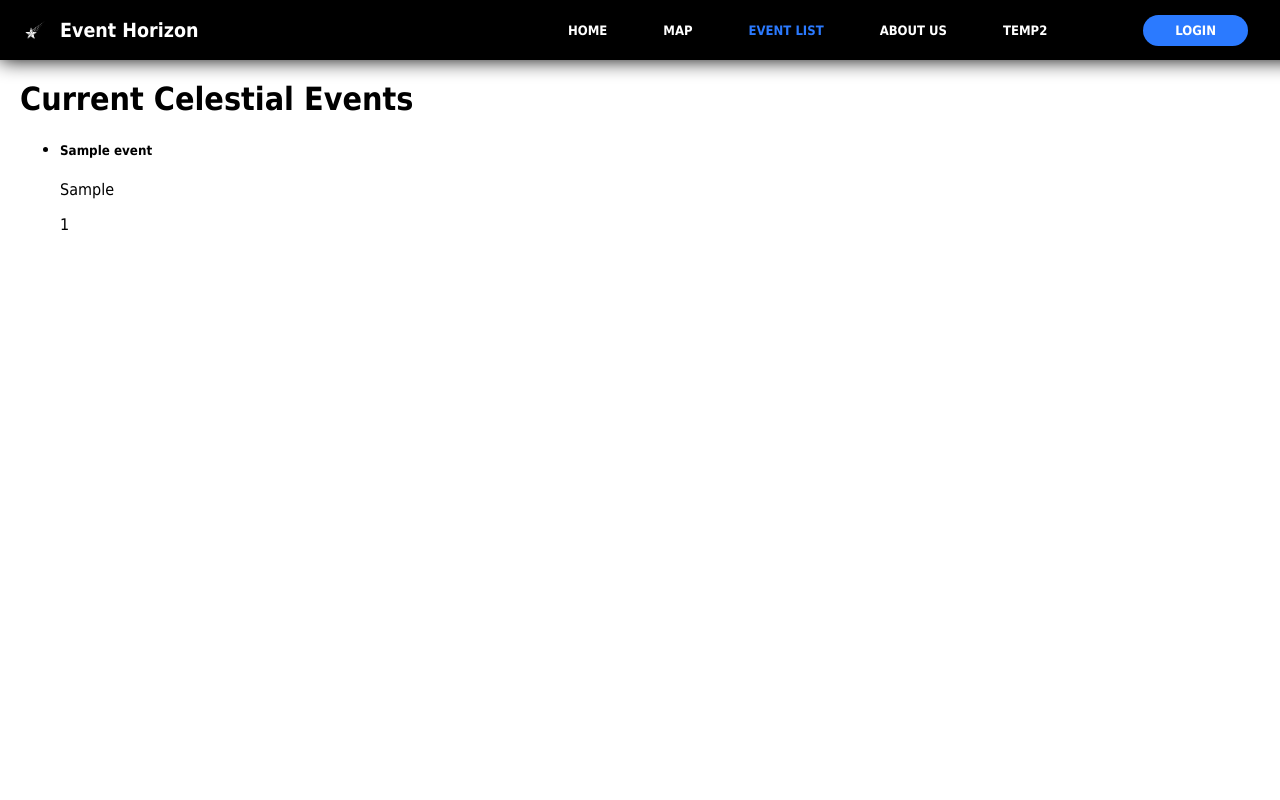
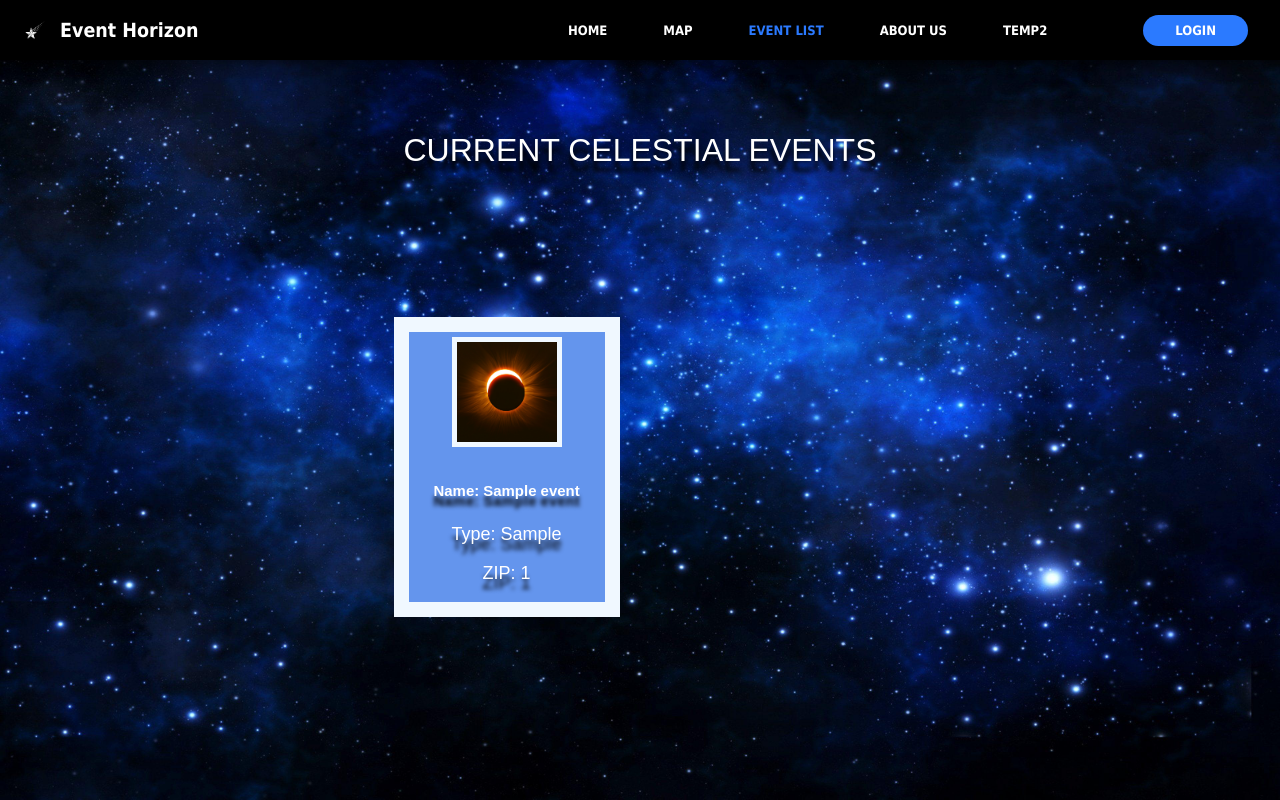
Before and after one commit to adiazpar/star-view, a Django app: page /list/ in a window 1280 px wide. Run offline with Django 4.2, Linux system fonts and the light colour scheme; tables that the repository leaves empty hold one stand-in row (values such as "Sample post"); some libraries are stand-ins or nearby versions.

Commit message:
Styling for event list page.

```diff
--- a/stars_app/templates/stars_app/base.html
+++ b/stars_app/templates/stars_app/base.html
@@ -25,7 +25,7 @@
             <ul class="nav-links" id="nav-links">
                 <li><a class="nav-link" href="{% url 'home' %}">HOME</a></li>
                 <li><a class="nav-link" href="{% url 'map' %}">MAP</a></li>
-                <li><a class="nav-link" href="{% url 'list' %}">EVENT LIST</a></li>
+                <li><a class="nav-link" href="{% url 'event_list' %}">EVENT LIST</a></li>
                 <li><a class="nav-link" href="#">ABOUT US</a></li>
                 <li><a class="nav-link" href="#">TEMP2</a></li>
             </ul>
--- a/stars_app/templates/stars_app/list.html
+++ b/stars_app/templates/stars_app/list.html
@@ -1,14 +1,27 @@
 {% extends "stars_app/base.html" %}
+{% block body_class %}list-page{% endblock %}
 
 {% block content %}
-    <h1>Current Celestial Events</h1>
-    <ul class="list-group">
-        {% for event in events %}
-            <li class="list-group-item">
-                <h5 >{{ event.name }}</h5>
-                <p >{{ event.event_type }}</p>
-                <p >{{ event.location.zip_code }}</p>
-            </li>
-        {% endfor %}
-    </ul>
+    <div class="list_container">
+        <div class="list-header">
+            <p>CURRENT CELESTIAL EVENTS</p>
+        </div>
+
+        <div class="list-group">
+            <ul>
+                {% for event in events %}
+                    <li class="list-item">
+                        {% if event.event_type == "Comet" %}
+                            <img src='/static/images/comet-pic.jpg' class="list-icon" width="100" height="100"></img>
+                        {% else %}
+                            <img src='/static/images/eclipse_icon.jpg' class="list-icon" width="100" height="100"></img>
+                        {% endif %}
+                        <h5 >Name: {{ event.name }}</h5>
+                        <p >Type: {{ event.event_type }}</p>
+                        <p >ZIP: {{ event.location.zip_code }}</p>
+                    </li>
+                {% endfor %}
+            </ul>
+        </div>
+    </div>
 {% endblock %}
--- a/stars_app/urls.py
+++ b/stars_app/urls.py
@@ -17,7 +17,7 @@ urlpatterns = [
     # Navigation:
     path('', views.home, name='home'),
     path('map/', views.map, name='map'),
-    path('list/', views.list, name='list'),
+    path('list/', views.event_list, name='event_list'),
 
     # API
     path('api/', include(router.urls)),
--- a/stars_app/views.py
+++ b/stars_app/views.py
@@ -24,7 +24,7 @@ def home(request):
 def map(request):
     return render(request, 'stars_app/map.html')
 
-def list(request):
+def event_list(request):
     event_list = Event.objects.all()
     return render(request, 'stars_app/list.html', {'events':event_list})
 
--- a/static/css/styles.css
+++ b/static/css/styles.css
@@ -416,3 +416,57 @@ body {
     font-weight: bold;
     border-bottom: 2px solid black;
 }
+
+/* ---------------------------------------------------------------- */
+/* Event List Page Styling */
+
+.list-page {
+    display: flex;
+    margin: 0;
+    height: 100vh;
+    justify-content: center;
+    background-image: url('/static/images/list_bkg.jpg');
+    background-size: cover;
+    background-position: center;
+    background-repeat: no-repeat;
+}
+
+.list-container {
+    padding: 40px;
+    width: 500px;
+}
+
+.list-header {
+    display: flex;
+    font-size: xx-large;
+    font-family: Arial, sans-serif;
+    padding: 100px;
+    text-shadow: 0 10px 4px black;
+    text-decoration: none;
+    text-align: center;
+    color: white;
+}
+
+.list-item {
+    font-size: large;
+    font-family: Arial, sans-serif;
+    list-style-type: none;
+    text-shadow: 0 10px 4px black;
+    text-align: center;
+    color: white;
+    display: inline-block;
+    margin-left: 50px;
+    margin-right: 50px;
+    padding-left: 25px;
+    padding-right: 25px;
+    border: 15px solid aliceblue;
+    background: cornflowerblue;
+    background-position: center;
+    background-size:cover;
+}
+
+.list-icon {
+    margin: 5px;
+    border: 5px solid aliceblue;
+    object-fit: cover;
+}
```
Also changed, not shown: static/images/comet-pic.jpg (added), static/images/eclipse_icon.jpg (added), static/images/list_bkg.jpg (added).
